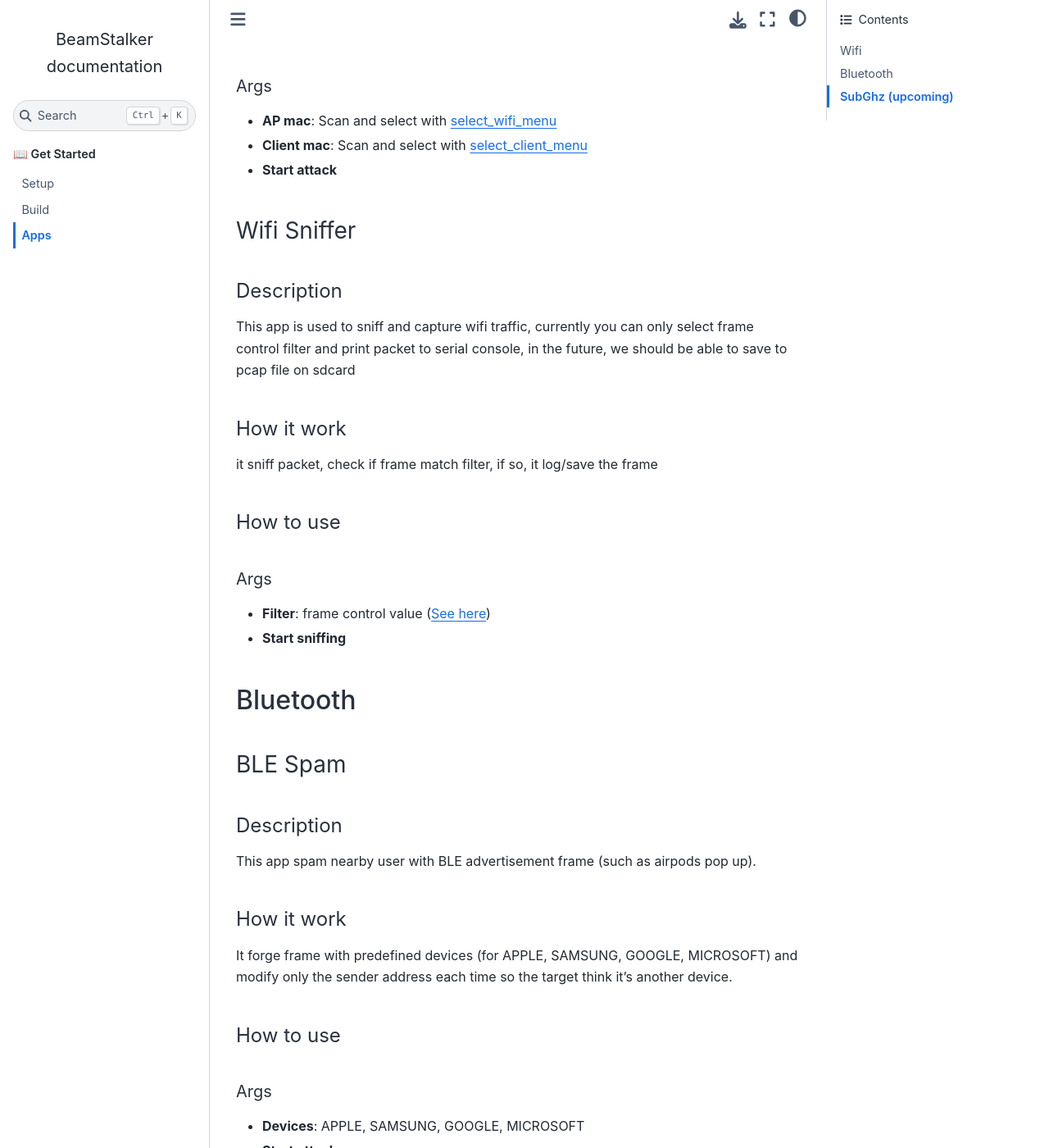
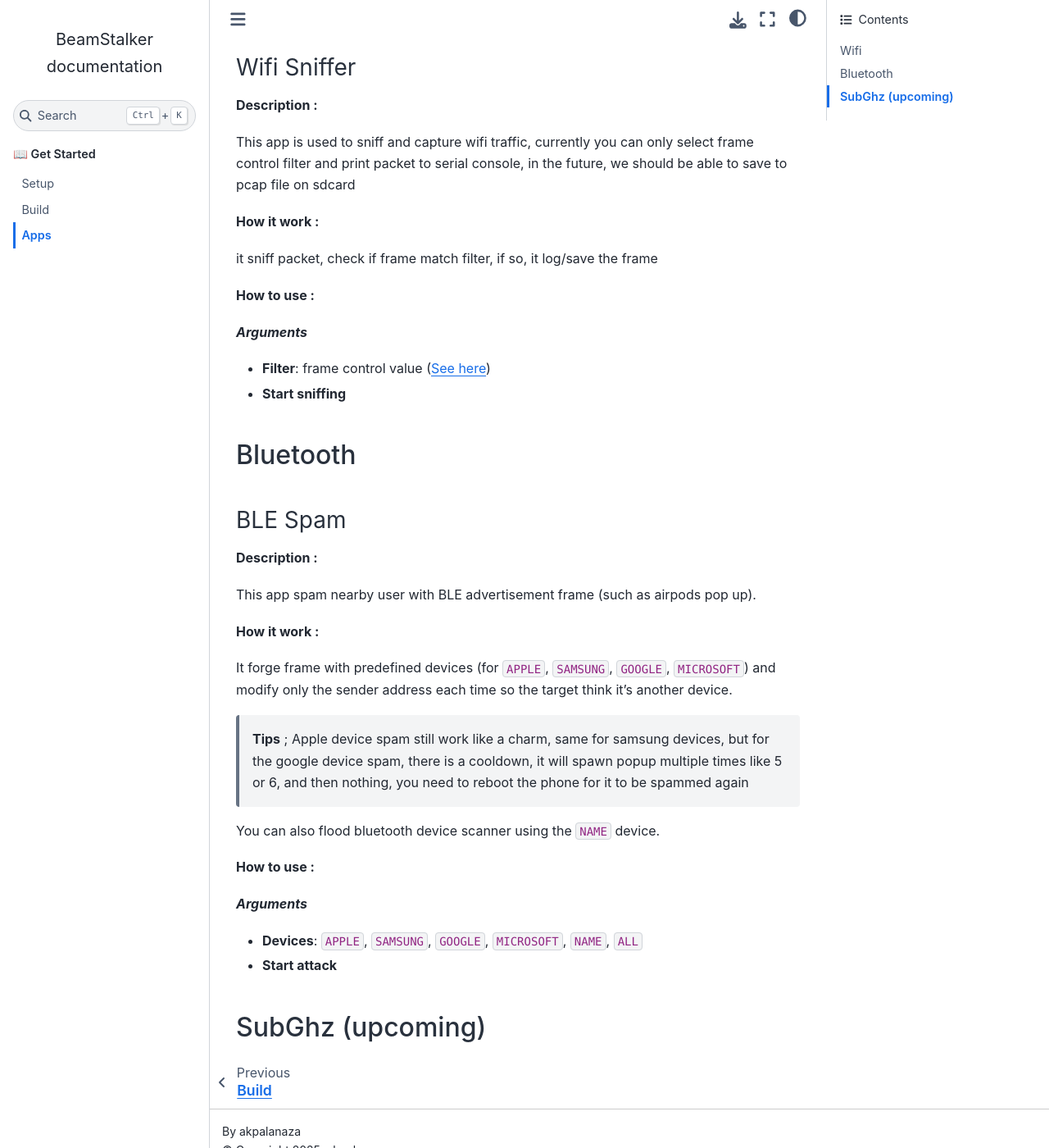
Before and after one commit to Retr0Kr0dy/BeamStalker, a Sphinx documentation site: the page built from source/Apps.md, in a window 1280 px wide and 1400 px high, scrolled down 2010 px. Shown: the whole window at 82% size. Built offline with Sphinx 7.4.7 and the Sphinx Book theme 1.1.4, drawn with Linux system fonts in a browser that asks for light colours; some of the changed text lies outside the part shown.

Commit message:
updated app doc, added ble spam info, and beautified

````diff
--- a/source/Apps.md
+++ b/source/Apps.md
@@ -13,32 +13,32 @@ Current app:
 ## Wifi
 ### Beacon Spam
 
-#### Description
+**Description :**
 
 This app simply spam nearby user with AP beacon, thus filling their wifi scanner.
 
-#### How it work
+**How it work :**
 
 It either generate a random BSSID with a given charset, or use a specific string and spam [Beacon frame](https://en.wikipedia.org/wiki/Beacon_frame)
 
-#### How to use
+**How to use :**
 
-##### Args
+***Arguments***
 
 * **Charset**: Hiragana (あいう), Katakana (アイウ), Cyrillic (ЖБЮ)
 * **Start attack**
 
 ### Deauther
 
-#### Description
+**Description :**
 
 This app scan for AP, prompt you to select AP and client and then spam forged deauth frame.
 
-#### How it work
+**How it work :**
 
 First the AP scan, it's a simple esp wifi scan (dindn't dig too much to see how it work but it's able to get the AP name from Beacon, which i didn't tried).
 
-Then the client scan, it uses the wifi sniffer to catch client for given AP by sniffing frame and check if frame addresses contain both the client and the AP.
+Then the client scan, it uses the wifi sniffer to catch client for a given AP by sniffing frame and checking if the frame addresses contain both the client and the AP.
 
 ```C
     if (is_broadcast(hdr->addr1) || is_broadcast(hdr->addr2) || is_broadcast(hdr->addr3)) {
@@ -67,11 +67,11 @@ Then the client scan, it uses the wifi sniffer to catch client for given AP by s
     }
 ```
 
-This method can be enhanced in the future.
+This method will be enhanced in the future.
 
-#### How to use
+**How to use :**
 
-##### Args
+***Arguments***
 
 * **AP mac**: Scan and select with [select_wifi_menu](https://github.com/Retr0Kr0dy/BeamStalker/blob/main/Firmware/BeamStalker/main/firmware/includes/wifi.cpp#L127)
 * **Client mac**:  Scan and select with [select_client_menu](https://github.com/Retr0Kr0dy/BeamStalker/blob/main/Firmware/BeamStalker/main/firmware/includes/wifi_sniffer.cpp#L158)
@@ -79,17 +79,17 @@ This method can be enhanced in the future.
 
 ### Wifi Sniffer
 
-#### Description
+**Description :**
 
 This app is used to sniff and capture wifi traffic, currently you can only select frame control filter and print packet to serial console, in the future, we should be able to save to pcap file on sdcard
 
-#### How it work
+**How it work :**
 
 it sniff packet, check if frame match filter, if so, it log/save the frame
 
-#### How to use
+**How to use :**
 
-##### Args
+***Arguments***
 
 * **Filter**: frame control value ([See here](https://en.wikipedia.org/wiki/802.11_frame_types))
 * **Start sniffing**
@@ -98,19 +98,23 @@ it sniff packet, check if frame match filter, if so, it log/save the frame
 
 ### BLE Spam
 
-#### Description
+**Description :**
 
 This app spam nearby user with BLE advertisement frame (such as airpods pop up).
 
-#### How it work
+**How it work :**
 
-It forge frame with predefined devices (for APPLE, SAMSUNG, GOOGLE, MICROSOFT) and modify only the sender address each time so the target think it's another device.
+It forge frame with predefined devices (for `APPLE`, `SAMSUNG`, `GOOGLE`, `MICROSOFT`) and modify only the sender address each time so the target think it's another device.
 
-#### How to use
+> **Tips** ; Apple device spam still work like a charm, same for samsung devices, but for the google device spam, there is a cooldown, it will spawn popup multiple times like 5 or 6, and then nothing, you need to reboot the phone for it to be spammed again
 
-##### Args
+You can also flood bluetooth device scanner using the `NAME` device.
 
-* **Devices**: APPLE, SAMSUNG, GOOGLE, MICROSOFT
+**How to use :**
+
+***Arguments***
+
+* **Devices**: `APPLE`, `SAMSUNG`, `GOOGLE`, `MICROSOFT`, `NAME`, `ALL`
 * **Start attack**
 
 ## SubGhz (upcoming)
````
